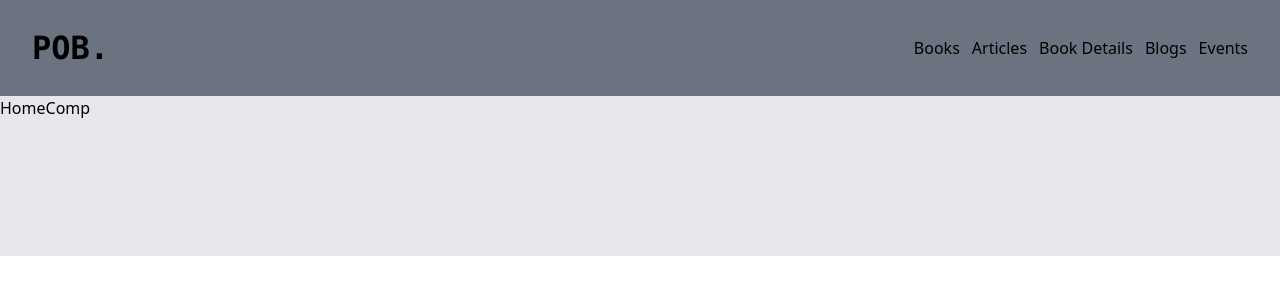
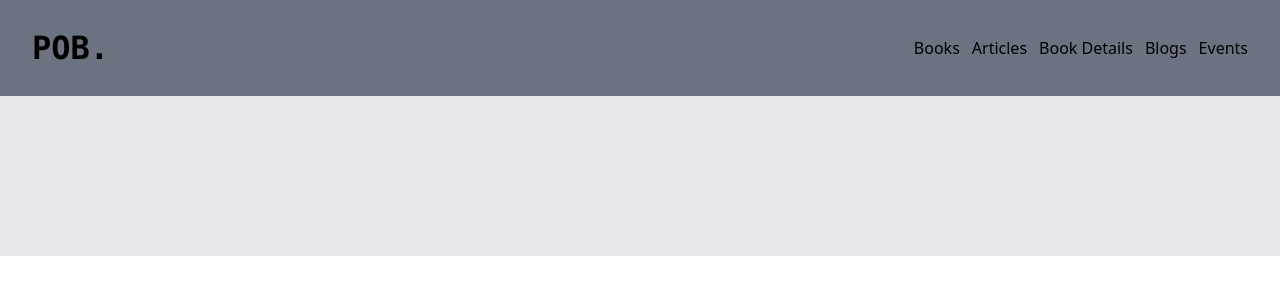
Before and after one commit to davidfayanju1/PeriOpBlog, a React (Vite) app: page / in a window 1280 px wide. Shown: the top 306 px of the page. Built offline with nearby package versions, Linux system fonts and the light colour scheme.

Commit message:
Correcting unused imports

```diff
--- a/src/components/common/Footer.tsx
+++ b/src/components/common/Footer.tsx
@@ -1,5 +1,3 @@
-import React from "react";
-
 const Footer = () => {
   return (
     <div className="w-full bg-blue-950 min-h-[15rem] px-4 py-[4rem] flex items-center jusitfy-center flex-wrap">
--- a/src/components/common/Nav.tsx
+++ b/src/components/common/Nav.tsx
@@ -1,4 +1,3 @@
-import React from "react";
 import { Link } from "react-router-dom";
 
 const Nav = () => {
--- a/src/components/modules/home/HomeComp.tsx
+++ b/src/components/modules/home/HomeComp.tsx
@@ -1,10 +1,8 @@
-import React from "react";
-
 const HomeComp = () => {
   return (
     <div className="item-container min-h-screen">
       <section className="section_container min-h-[10rem] bg-gray-200">
-        HomeComp
+        <div className="text-container"></div>
       </section>
     </div>
   );
--- a/src/pages/Home.tsx
+++ b/src/pages/Home.tsx
@@ -1,4 +1,3 @@
-import React from "react";
 import DefaultLayout from "../layout/DefaultLayout";
 import HomeComp from "../components/modules/home/HomeComp";
 
```
